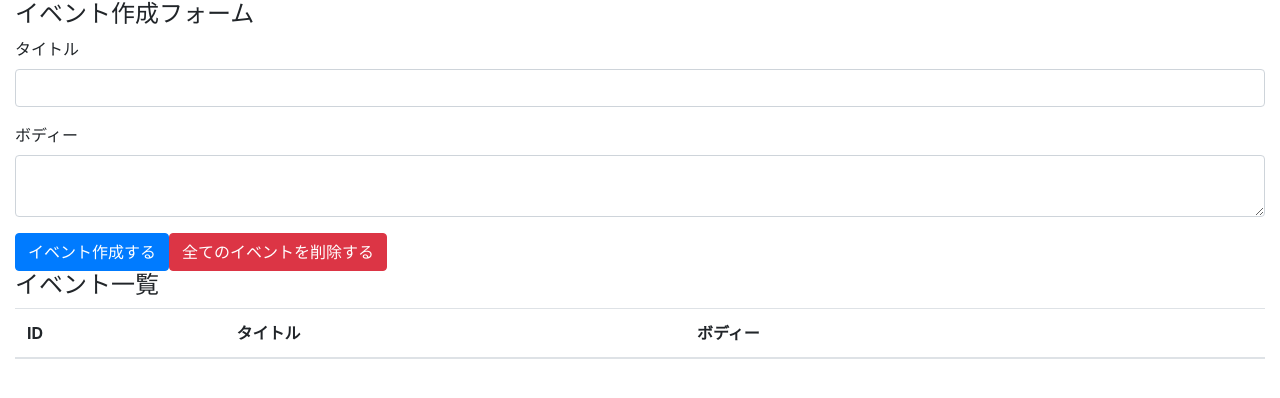
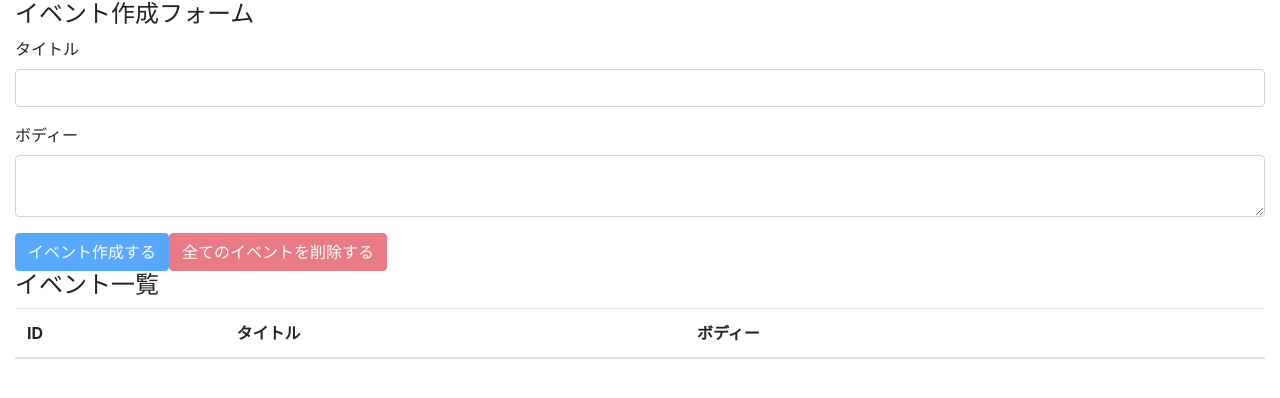
Before and after one commit to hiroko-ino/react-hooks-101, a React (Create React App) app: page / in a window 1280 px wide. Shown: the top 398 px of the page. Built offline with nearby package versions, Linux system fonts and the light colour scheme.

Commit message:
implement delete all events feature

```diff
--- a/src/components/App.js
+++ b/src/components/App.js
@@ -20,6 +20,14 @@
     setBody('');
   }
 
+  const deleteAllEvents = e => {
+    e.preventDefault();
+    const result = window.confirm('全てのイベントを本当に削除しても良いですか？');
+    if (result) dispatch({ type: 'DELETE_ALL_EVENTS' });
+  }
+
+  const unCreatable = title === '' || body === '';
+
   return (
     <div className="container-fluid">
       <h4>イベント作成フォーム</h4>
@@ -34,8 +42,8 @@
           <textarea className="form-control" id="formEventBody" value={body} onChange={e => setBody(e.target.value)} />
         </div>
 
-        <button className="btn btn-primary" onClick={addEvent}>イベント作成する</button>
-        <button className="btn btn-danger">全てのイベントを削除する</button>
+        <button className="btn btn-primary" onClick={addEvent} disabled={unCreatable}>イベント作成する</button>
+        <button className="btn btn-danger" onClick={deleteAllEvents} disabled={state.length === 0}>全てのイベントを削除する</button>
 
         <h4>イベント一覧</h4>
 
--- a/src/components/Event.js
+++ b/src/components/Event.js
@@ -3,7 +3,8 @@
 const Event = ({event, dispatch}) => {
     const handleClicleDeleteButton = () => {
         const id = event.id;
-        dispatch({ type: 'DELETE_EVENT', id })
+        const result = window.confirm(`イベント(id=${id})を本当に削除しても良いですか？`);
+        if (result) dispatch({ type: 'DELETE_EVENT', id })
       }
 
     return (
--- a/src/reducers/index.js
+++ b/src/reducers/index.js
@@ -7,7 +7,7 @@
             return [...state, { id, ...event}];
         case 'DELETE_EVENT':
             return state.filter(event => event.id !== action.id);
-        case 'DELETE_ALL_EVENT':
+        case 'DELETE_ALL_EVENTS':
             return [];
         default:
             return state;
```
